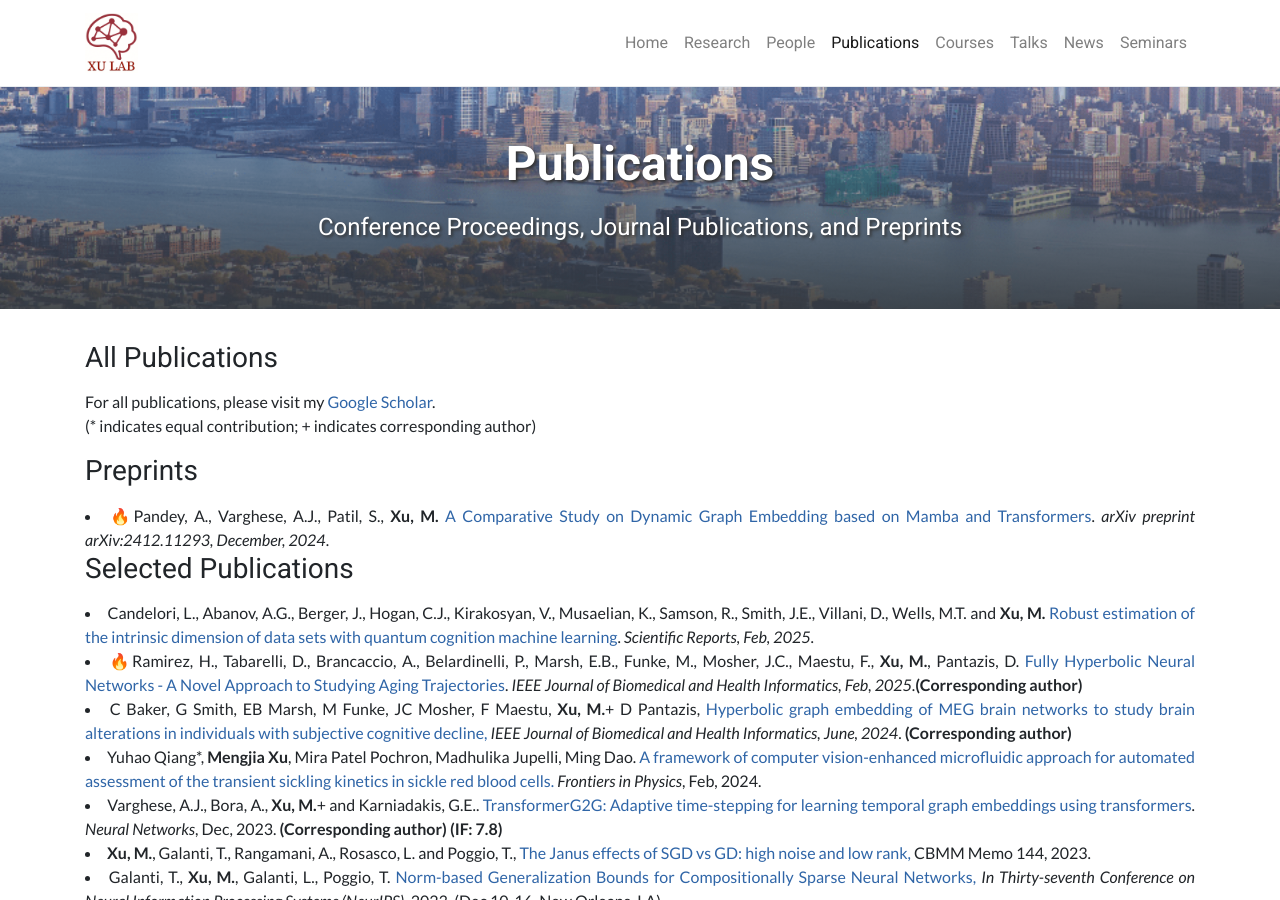
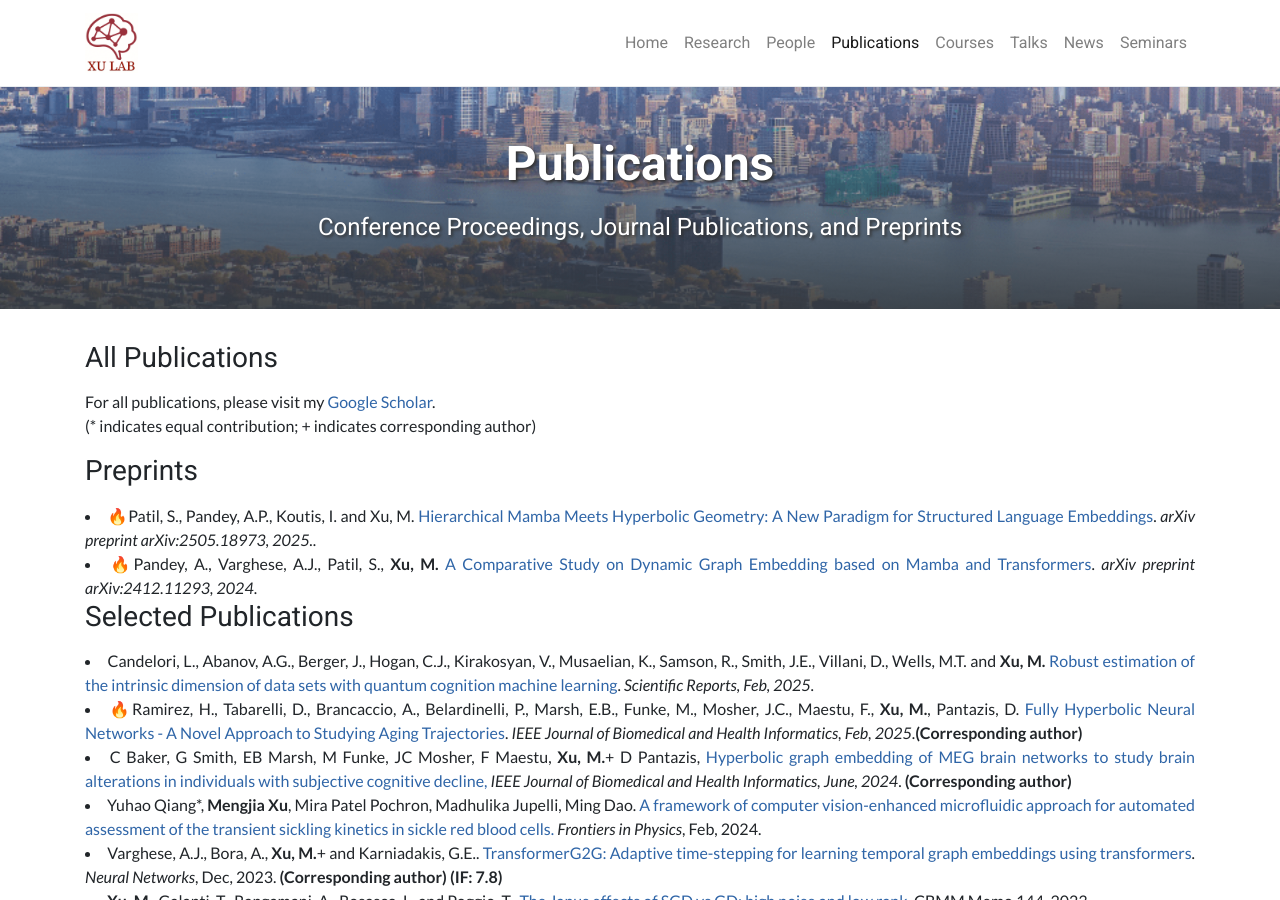
Before and after one commit to GraceXu182/gracexu182.github.io, a Jekyll site: the page built from pages/publications.md, in a window 1280 px wide and 900 px high. Built offline with Jekyll 4.4.1, drawn with Linux system fonts in a browser that asks for light colours.

Commit message:
update public publications page

```diff
--- a/pages/publications.md
+++ b/pages/publications.md
@@ -16,7 +16,8 @@ For all publications, please visit my [Google Scholar](https://scholar.google.co
 <h3>Preprints</h3>
 
 <div style="text-align: justify;">
-    <li class="publication-item">🔥Pandey, A., Varghese, A.J., Patil, S., <b>Xu, M.</b> <a href="https://arxiv.org/abs/2412.11293">A Comparative Study on Dynamic Graph Embedding based on Mamba and Transformers</a>. <em>arXiv preprint arXiv:2412.11293, December, 2024</em>.</li>
+    <li class="publication-item">🔥Patil, S., Pandey, A.P., Koutis, I. and Xu, M. <a href = "https://arxiv.org/abs/2505.18973">Hierarchical Mamba Meets Hyperbolic Geometry: A New Paradigm for Structured Language Embeddings</a>. <em>arXiv preprint arXiv:2505.18973, 2025.</em>.</li>
+    <li class="publication-item">🔥Pandey, A., Varghese, A.J., Patil, S., <b>Xu, M.</b> <a href="https://arxiv.org/abs/2412.11293">A Comparative Study on Dynamic Graph Embedding based on Mamba and Transformers</a>. <em>arXiv preprint arXiv:2412.11293, 2024</em>.</li>
 </div>
 
 <h3>Selected Publications</h3>
```
